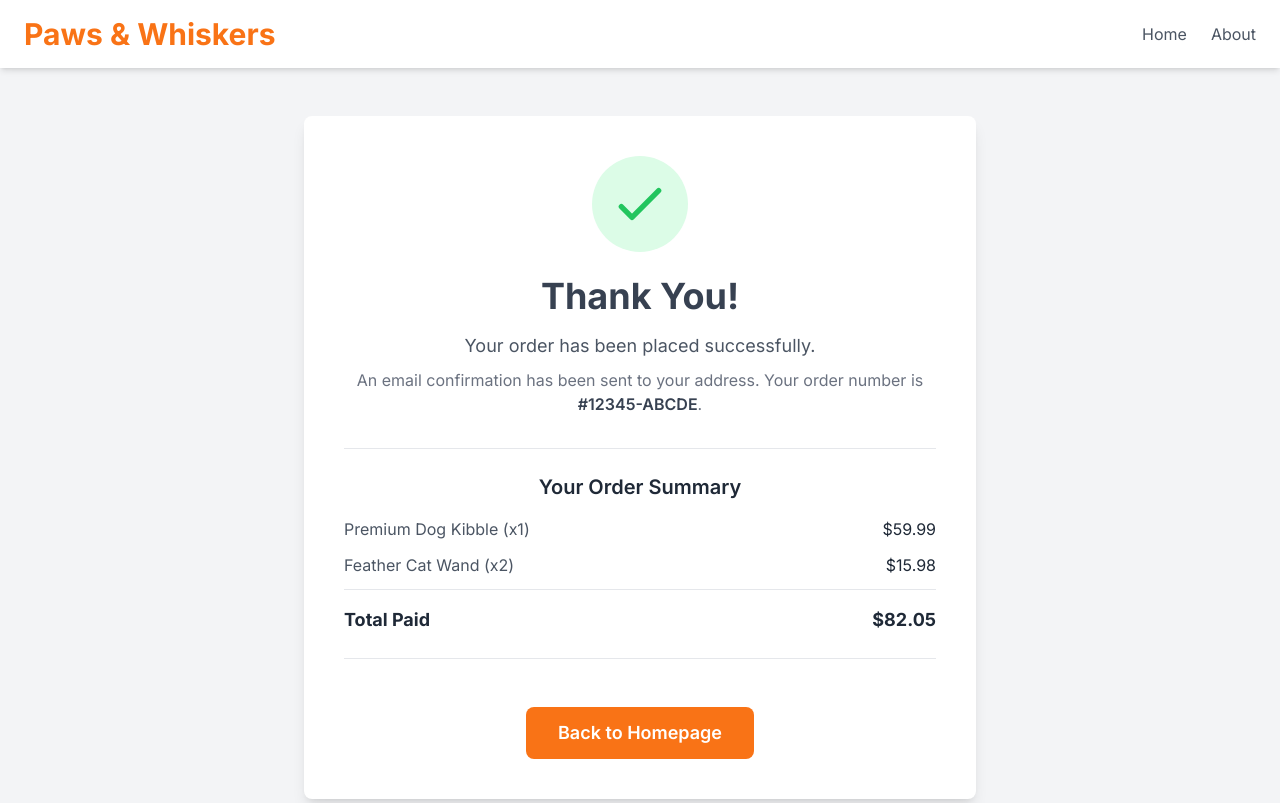
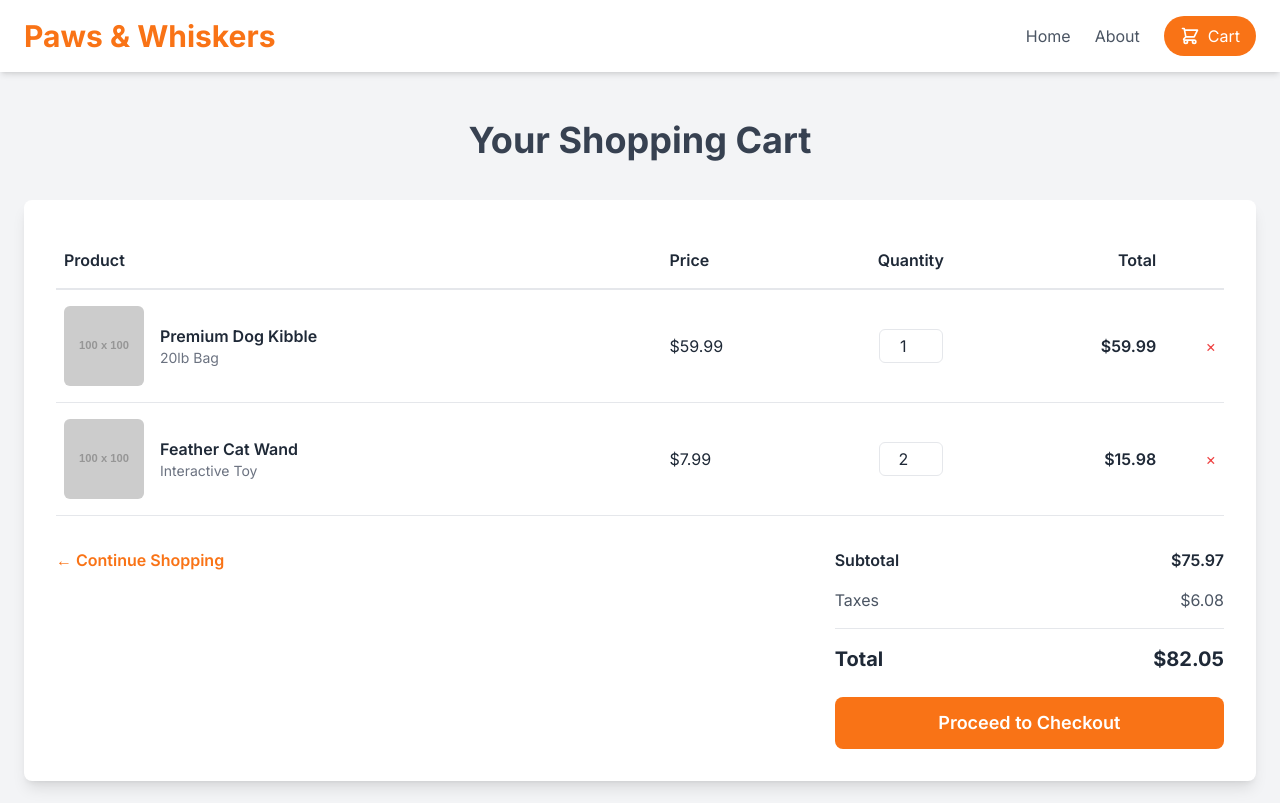
Before and after one commit to mohanvamshi2002/PetStore, a plain HTML site: page thankyou.html in a window 1280 px wide. Shown: the top 803 px of the page. Drawn offline with nearby package versions, Linux system fonts and the light colour scheme; placeholder pictures from the web are drawn by us.

Commit message:
Update thankyou.html

```diff
--- a/thankyou.html
+++ b/thankyou.html
@@ -1,9 +1,16 @@
 <!DOCTYPE html>
 <html lang="en">
 <head>
+<!-- Google Tag Manager -->
+<script>(function(w,d,s,l,i){w[l]=w[l]||[];w[l].push({'gtm.start':
+new Date().getTime(),event:'gtm.js'});var f=d.getElementsByTagName(s)[0],
+j=d.createElement(s),dl=l!='dataLayer'?'&l='+l:'';j.async=true;j.src=
+'https://www.googletagmanager.com/gtm.js?id='+i+dl;f.parentNode.insertBefore(j,f);
+})(window,document,'script','dataLayer','GTM-WB3JMQS2');</script>
+<!-- End Google Tag Manager -->
     <meta charset="UTF-8">
     <meta name="viewport" content="width=device-width, initial-scale=1.0">
-    <title>Thank You for Your Order! - Paws & Whiskers</title>
+    <title>Shopping Cart - Paws & Whiskers</title>
     <script src="https://cdn.tailwindcss.com"></script>
     <link href="https://fonts.googleapis.com/css2?family=Inter:wght@400;600;700&display=swap" rel="stylesheet">
     <style>
@@ -13,6 +20,10 @@
     </style>
 </head>
 <body class="bg-gray-100 text-gray-800">
+<!-- Google Tag Manager (noscript) -->
+<noscript><iframe src="https://www.googletagmanager.com/ns.html?id=GTM-WB3JMQS2"
+height="0" width="0" style="display:none;visibility:hidden"></iframe></noscript>
+<!-- End Google Tag Manager (noscript) -->
 
     <!-- Header & Navigation -->
     <header class="bg-white shadow-md sticky top-0 z-50">
@@ -21,52 +32,107 @@
             <div class="flex items-center space-x-6">
                 <a href="index.html" class="text-gray-600 hover:text-orange-500 transition duration-300">Home</a>
                 <a href="#" class="text-gray-600 hover:text-orange-500 transition duration-300">About</a>
+                <a href="cart.html" id="cart-button" class="bg-orange-500 text-white px-4 py-2 rounded-full hover:bg-orange-600 transition duration-300 flex items-center">
+                    <svg xmlns="http://www.w3.org/2000/svg" class="h-5 w-5 mr-2" fill="none" viewBox="0 0 24 24" stroke="currentColor">
+                        <path stroke-linecap="round" stroke-linejoin="round" stroke-width="2" d="M3 3h2l.4 2M7 13h10l4-8H5.4M7 13L5.4 5M7 13l-2.293 2.293c-.63.63-.184 1.707.707 1.707H17m0 0a2 2 0 100 4 2 2 0 000-4zm-8 2a2 2 0 11-4 0 2 2 0 014 0z" />
+                    </svg>
+                    Cart
+                </a>
             </div>
         </nav>
     </header>
 
     <!-- Main Content -->
-    <main class="container mx-auto px-6 py-12 flex items-center justify-center" style="min-height: calc(100vh - 200px);">
-        <div class="bg-white shadow-lg rounded-lg p-10 text-center max-w-2xl">
+    <main class="container mx-auto px-6 py-12">
+        <h1 class="text-4xl font-bold text-center mb-10 text-gray-700">Your Shopping Cart</h1>
 
-            <!-- Checkmark Icon -->
-            <div class="mx-auto bg-green-100 rounded-full h-24 w-24 flex items-center justify-center mb-6">
-                 <svg class="h-16 w-16 text-green-500" fill="none" viewBox="0 0 24 24" stroke="currentColor">
-                    <path stroke-linecap="round" stroke-linejoin="round" stroke-width="2" d="M5 13l4 4L19 7" />
-                </svg>
+        <div class="bg-white shadow-lg rounded-lg p-8">
+            <!-- Cart Items Table -->
+            <div class="overflow-x-auto">
+                <table class="w-full text-left">
+                    <thead>
+                        <tr class="border-b-2 border-gray-200">
+                            <th class="py-4 px-2 font-semibold">Product</th>
+                            <th class="py-4 px-2 font-semibold">Price</th>
+                            <th class="py-4 px-2 font-semibold text-center">Quantity</th>
+                            <th class="py-4 px-2 font-semibold text-right">Total</th>
+                            <th class="py-4 px-2"></th>
+                        </tr>
+                    </thead>
+                    <tbody>
+                        <!-- Cart Item 1 -->
+                        <tr class="border-b border-gray-200">
+                            <td class="py-4 px-2 flex items-center">
+                                <img src="https://placehold.co/100x100/f97316/ffffff?text=Dog+Food" alt="Product Image" class="w-20 h-20 object-cover rounded-md mr-4">
+                                <div>
+                                    <p class="font-semibold">Premium Dog Kibble</p>
+                                    <p class="text-sm text-gray-500">20lb Bag</p>
+                                </div>
+                            </td>
+                            <td class="py-4 px-2">$59.99</td>
+                            <td class="py-4 px-2 text-center">
+                                <input type="number" value="1" class="w-16 text-center border rounded-md p-1">
+                            </td>
+                            <td class="py-4 px-2 text-right font-semibold">$59.99</td>
+                            <td class="py-4 px-2 text-right">
+                                <button id="remove-item-1" class="text-red-500 hover:text-red-700">&times;</button>
+                            </td>
+                        </tr>
+                        <!-- Cart Item 2 -->
+                        <tr class="border-b border-gray-200">
+                            <td class="py-4 px-2 flex items-center">
+                                <img src="https://placehold.co/100x100/22c55e/ffffff?text=Cat+Wand" alt="Product Image" class="w-20 h-20 object-cover rounded-md mr-4">
+                                <div>
+                                    <p class="font-semibold">Feather Cat Wand</p>
+                                    <p class="text-sm text-gray-500">Interactive Toy</p>
+                                </div>
+                            </td>
+                            <td class="py-4 px-2">$7.99</td>
+                            <td class="py-4 px-2 text-center">
+                                <input type="number" value="2" class="w-16 text-center border rounded-md p-1">
+                            </td>
+                            <td class="py-4 px-2 text-right font-semibold">$15.98</td>
+                            <td class="py-4 px-2 text-right">
+                                <button id="remove-item-2" class="text-red-500 hover:text-red-700">&times;</button>
+                            </td>
+                        </tr>
+                    </tbody>
+                </table>
             </div>
 
-            <h1 class="text-4xl font-bold text-gray-700 mb-4">Thank You!</h1>
-            <p class="text-lg text-gray-600 mb-2">Your order has been placed successfully.</p>
-            <p class="text-gray-500 mb-6">An email confirmation has been sent to your address. Your order number is <span class="font-semibold text-gray-700">#12345-ABCDE</span>.</p>
-
-            <!-- Order Summary Section -->
-            <div class="border-t border-b border-gray-200 my-8 py-6 text-left">
-                 <h3 class="text-xl font-semibold mb-4 text-center">Your Order Summary</h3>
-                 <div class="space-y-3">
-                     <div class="flex justify-between">
-                         <span class="text-gray-600">Premium Dog Kibble (x1)</span>
-                         <span class="font-medium">$59.99</span>
+            <!-- Cart Summary & Actions -->
+            <div class="mt-8 flex flex-col md:flex-row justify-between items-start">
+                <div class="w-full md:w-1/2 mb-6 md:mb-0">
+                     <a href="index.html" id="continue-shopping" class="text-orange-500 hover:text-orange-600 font-semibold transition duration-300">
+                        &larr; Continue Shopping
+                    </a>
                 </div>
-                     <div class="flex justify-between">
-                         <span class="text-gray-600">Feather Cat Wand (x2)</span>
-                         <span class="font-medium">$15.98</span>
+                <div class="w-full md:w-1/3">
+                    <div class="space-y-4">
+                        <div class="flex justify-between font-semibold">
+                            <span>Subtotal</span>
+                            <span>$75.97</span>
                         </div>
-                     <div class="flex justify-between font-bold text-lg mt-4 pt-4 border-t">
-                         <span>Total Paid</span>
+                         <div class="flex justify-between text-gray-600">
+                            <span>Taxes</span>
+                            <span>$6.08</span>
+                        </div>
+                         <div class="flex justify-between font-bold text-xl border-t pt-4 mt-2">
+                            <span>Total</span>
                             <span>$82.05</span>
+                        </div>
+                    </div>
+                    <a href="thankyou.html" id="checkout-button" class="mt-6 w-full bg-orange-500 text-white text-center py-3 rounded-lg text-lg font-semibold hover:bg-orange-600 transition duration-300 block">
+                        Proceed to Checkout
+                    </a>
                 </div>
             </div>
         </div>
 
-            <a href="index.html" id="back-to-home" class="mt-4 inline-block w-full sm:w-auto bg-orange-500 text-white px-8 py-3 rounded-lg text-lg font-semibold hover:bg-orange-600 transition duration-300">
-                Back to Homepage
-            </a>
-        </div>
     </main>
 
     <!-- Footer -->
-    <footer class="bg-gray-800 text-white py-8">
+    <footer class="bg-gray-800 text-white py-8 mt-12">
         <div class="container mx-auto px-6 text-center">
             <p>&copy; 2024 Paws & Whiskers. All Rights Reserved.</p>
         </div>
```
Lines whose indentation alone changed are shown as unchanged.
